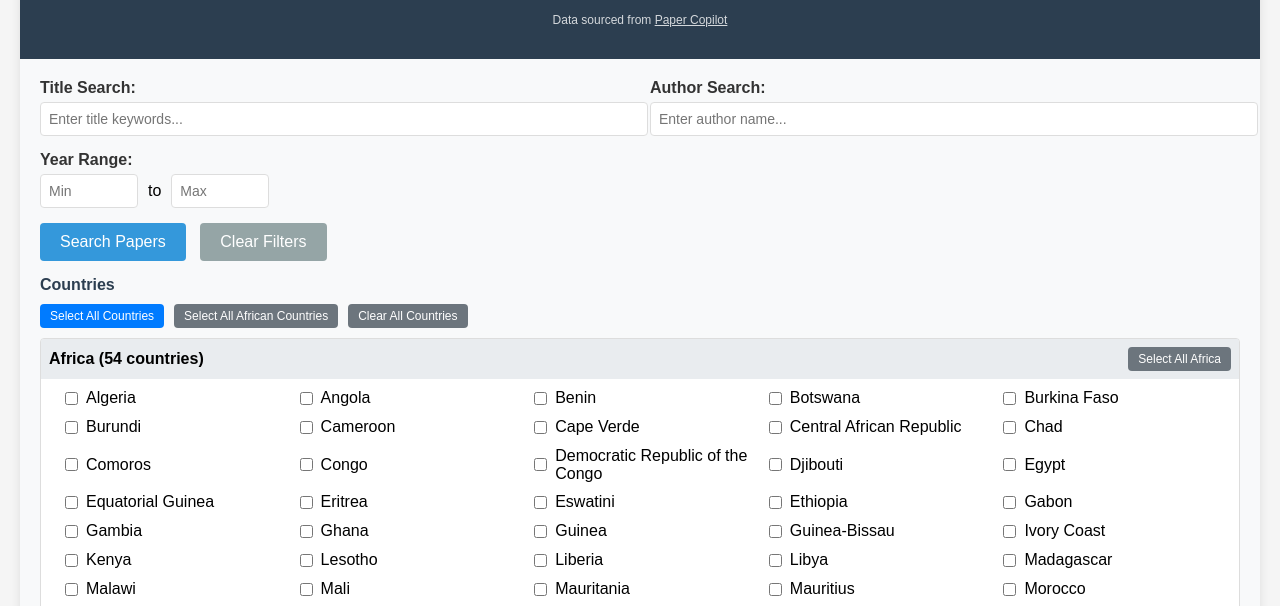
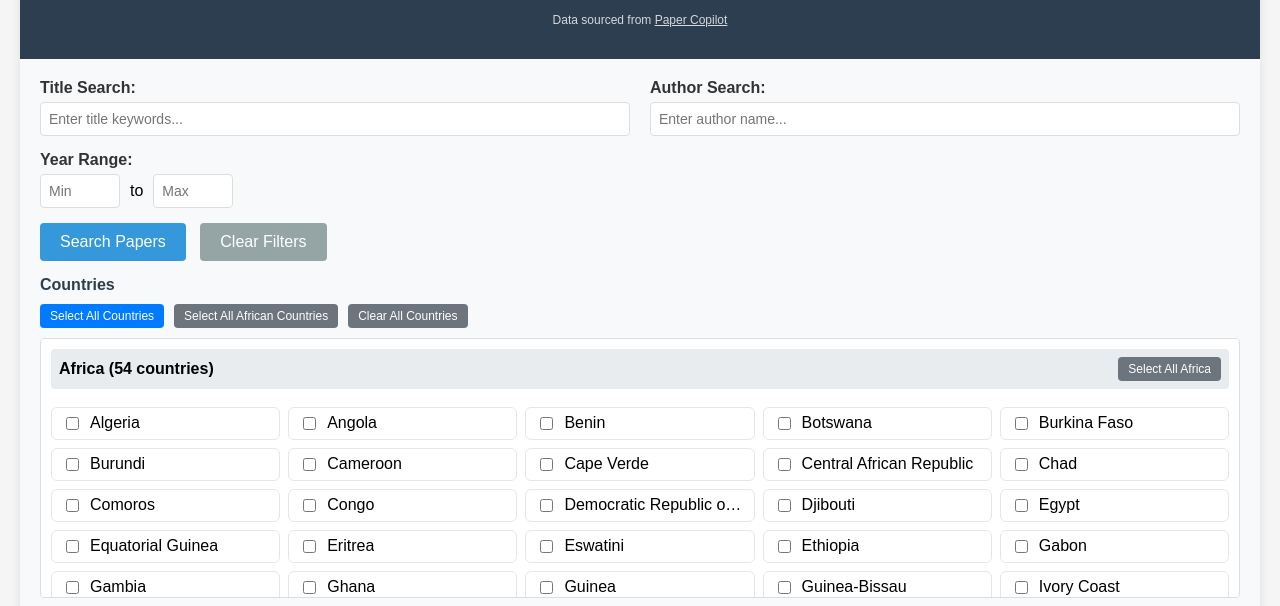
Before and after one commit to jonstraveladventures/paper-search-interface, a plain HTML site: page docs/index.html in a window 1280 px wide. Shown: the part 141-747 px from the top of the page. Drawn offline with Linux system fonts and the light colour scheme; no server answers.

Commit message:
UI polish: add box-sizing, adjust header margins, add padding and borders to item chips, ensure text truncation to prevent overflow

```diff
--- a/docs/index.html
+++ b/docs/index.html
@@ -5,6 +5,7 @@
   <meta name="viewport" content="width=device-width, initial-scale=1.0" />
   <title>Paper Search Interface (Static)</title>
   <style>
+    * { box-sizing: border-box; }
     body { font-family: Arial, sans-serif; margin: 0; padding: 20px; background: #f5f5f5; }
     .container { max-width: 1400px; margin: 0 auto; background: white; border-radius: 8px; box-shadow: 0 2px 10px rgba(0,0,0,0.1); overflow: hidden; }
     .header { background: #2c3e50; color: white; padding: 20px; text-align: center; }
@@ -19,10 +20,11 @@
     .filter-section h3 { margin: 0 0 10px 0; color: #2c3e50; font-size: 16px; }
     .countries-container, .venues-container { max-height: 260px; overflow-y: auto; border: 1px solid #ddd; border-radius: 4px; padding: 10px; background: white; }
     .continent-group { margin-bottom: 15px; }
-    .continent-header, .subfield-header { background: #e9ecef; padding: 8px; margin: -10px -10px 10px -10px; font-weight: bold; user-select: none; display: flex; align-items: center; justify-content: space-between; }
-    .continent-countries, .subfield-venues { display: grid; grid-template-columns: repeat(auto-fill, minmax(200px, 1fr)); gap: 5px; margin-left: 10px; }
+    .continent-header, .subfield-header { background: #e9ecef; padding: 8px; margin: 0 0 10px 0; font-weight: bold; user-select: none; display: flex; align-items: center; justify-content: space-between; border-radius: 4px; }
+    .continent-countries, .subfield-venues { display: grid; grid-template-columns: repeat(auto-fill, minmax(200px, 1fr)); gap: 8px; margin-left: 0; padding-top: 8px; }
     .continent-countries.collapsed, .subfield-venues.collapsed { display: none; }
-    .country-item, .venue-item { display: flex; align-items: center; gap: 5px; margin-bottom: 5px; }
+    .country-item, .venue-item { display: flex; align-items: center; gap: 8px; margin-bottom: 0; background: #fff; border: 1px solid #e6e6e6; padding: 6px 10px; border-radius: 6px; }
+    .country-item label, .venue-item label { white-space: nowrap; overflow: hidden; text-overflow: ellipsis; }
     .selection-buttons { margin-bottom: 10px; display: flex; gap: 10px; flex-wrap: wrap; }
     .selection-button { background: #6c757d; color: white; border: none; padding: 5px 10px; border-radius: 4px; cursor: pointer; font-size: 12px; }
     .selection-button.primary { background: #007bff; }
```
